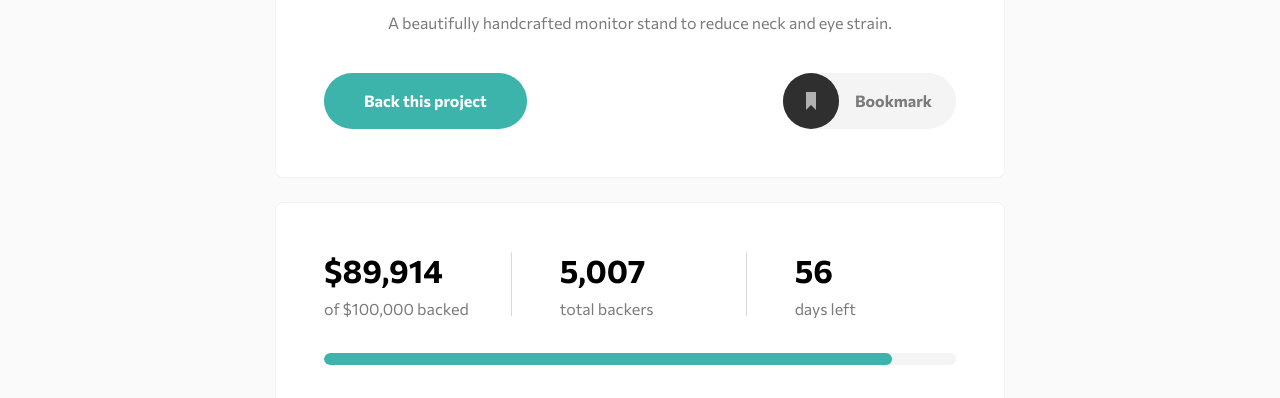
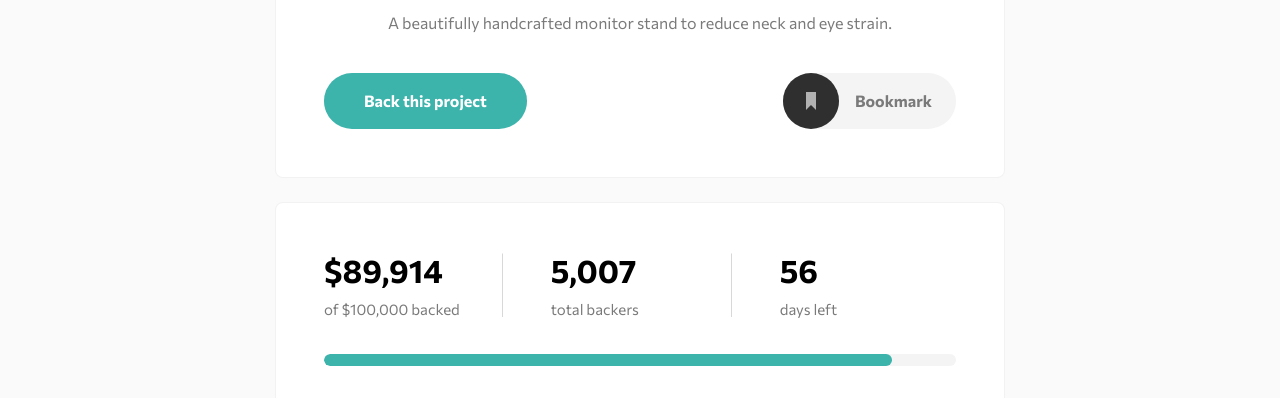
Before and after one commit to lumiuko/crowdfunding-product-page, a website built with Vite: page index.html in a window 1280 px wide. Shown: the part 402-800 px from the top of the page. Built offline with nearby package versions, Linux system fonts and the light colour scheme.

Commit message:
minor font-size and line-height fixes

```diff
--- a/index.html
+++ b/index.html
@@ -62,7 +62,7 @@
           </div>
         </section>
         <section class="mt-6 bg-white px-6 pt-8 pb-10 rounded-card border-[1px] border-line md:p-12">
-          <div class="flex flex-col items-center text-center leading-[1.0625rem] gap-6 md:flex-row md:gap-0 md:text-left">
+          <div class="flex flex-col items-center text-center leading-[1.0625rem] gap-6 md:flex-row md:gap-0 md:text-left md:text-[0.9375rem] md:leading-[1.125rem]">
             <div class="md:pr-[2.625rem]">
               <h2 class="text-black text-h1 leading-h1 font-bold" id="pledge-value">$0</h2>
               <p class="mt-[0.625rem]">of <span id="pledge-goal">$0</span> backed</p>
```
